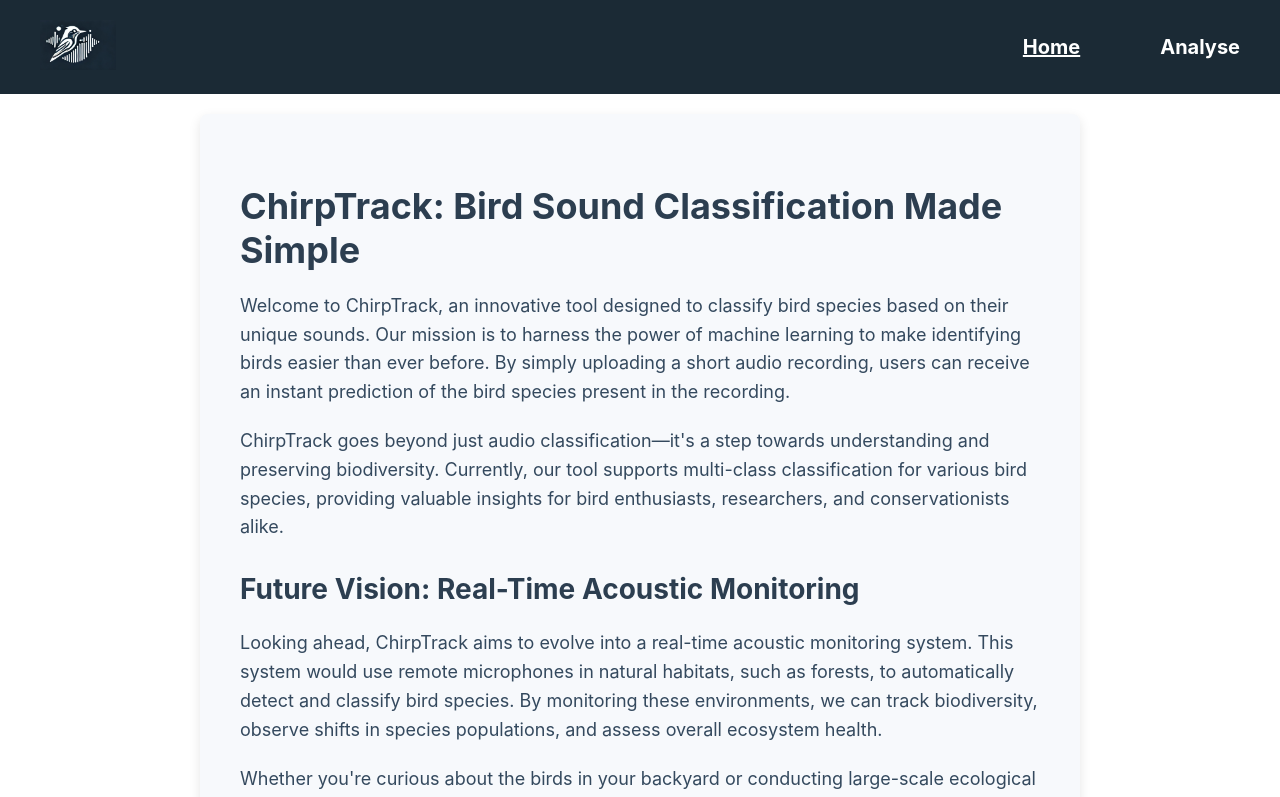
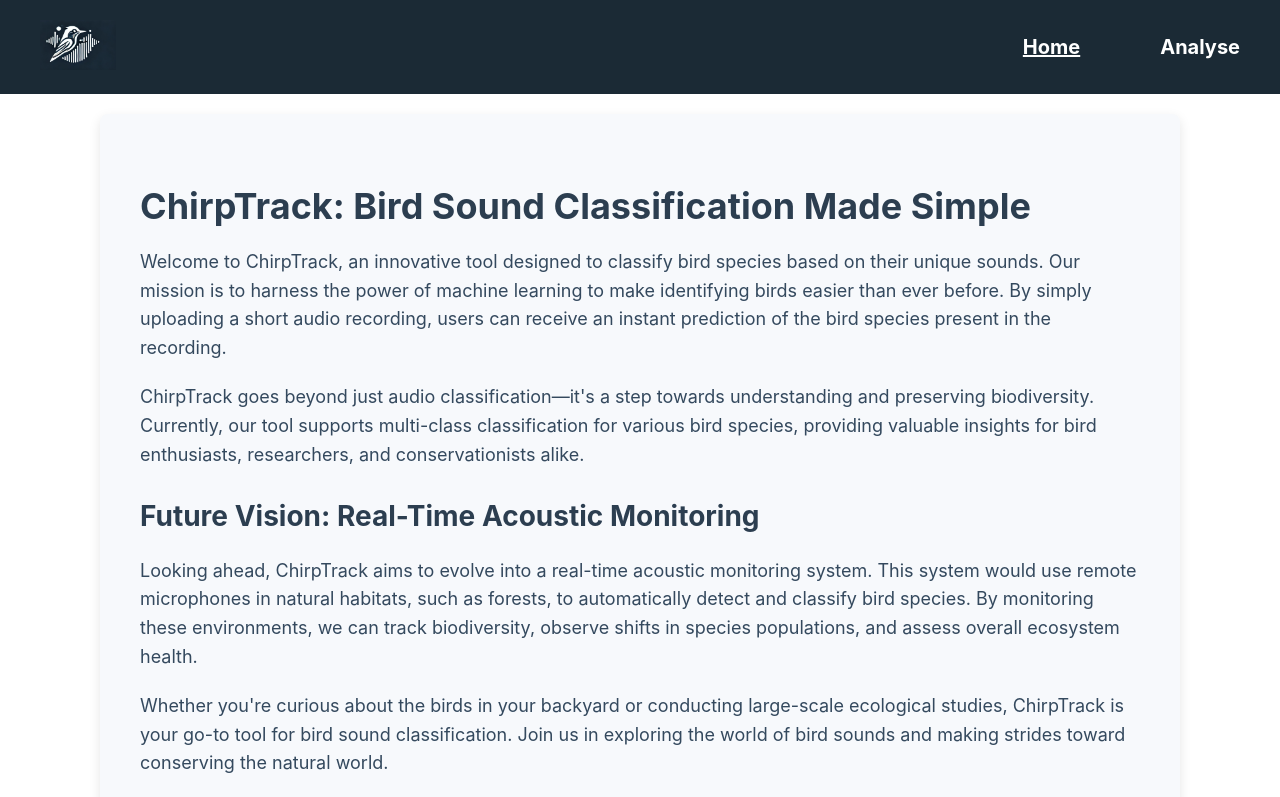
Before and after one commit to Davee02/HSLU.DSPRO1.BirdDetection, a React (Create React App) app in the folder UI/client/: page / in a window 1280 px wide. Shown: the top 797 px of the page. Built offline with nearby package versions, Linux system fonts and the light colour scheme.

Commit message:
add second page for analyse

```diff
--- /dev/null
+++ b/UI/client/src/AnalysePage.js
@@ -0,0 +1,13 @@
+// src/AnalysePage.js
+import React from 'react';
+
+const AnalysePage = () => {
+  return (
+    <div>
+      <h1>Analyse Page</h1>
+      <p>Analyse bird sounds here.</p>
+    </div>
+  );
+};
+
+export default AnalysePage;
--- a/UI/client/src/App.css
+++ b/UI/client/src/App.css
@@ -53,7 +53,7 @@
 /* Styling for the home page content */
 .home-content {
   text-align: left;
-  max-width: 800px;
+  max-width: 1000px;
   margin: 0 auto;
   padding: 40px;
   background-color: #f7f9fc;
--- a/UI/client/src/App.js
+++ b/UI/client/src/App.js
@@ -1,8 +1,8 @@
 import React, { useState } from 'react';
 import './App.css';
-import logo from './img/logo_dark.png'; // Import the logo
+import logo from './img/logo_dark.png';
+import AnalysePage from './AnalysePage';
 
-// Import bird images statically
 import sparrow from './img/sparrow.jpg';
 import robin from './img/robin.jpg';
 import bluetit from './img/bluetit.jpg';
@@ -14,7 +14,6 @@
 import starling from './img/starling.jpg';
 import finch from './img/finch.jpg';
 
-// Sample bird data with static image imports and additional descriptions
 const birds = [
   {
     name: 'Common Sparrow',
@@ -214,12 +213,8 @@
             </div>
           </section>
         )}
-
         {activePage === 'analyse' && (
-          <div>
-            <h1>Analyse Page</h1>
-            <p>Analyse bird sounds here.</p>
-          </div>
+          <AnalysePage />
         )}
       </main>
     </div>
```
